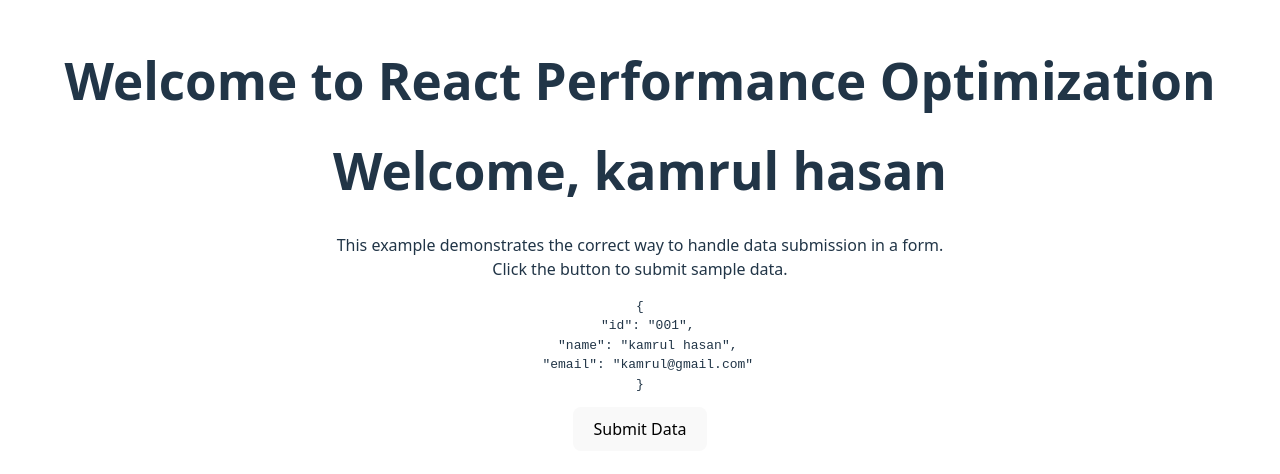
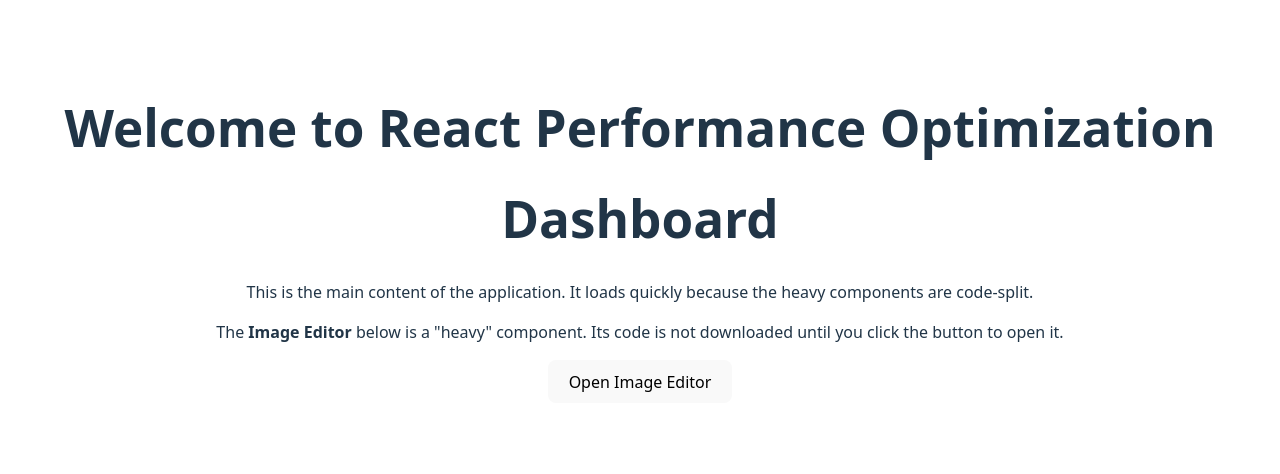
Before and after one commit to kamrulhasan2/React-Performance-Optimization, a React (Vite) app: page / in a window 1280 px wide. Shown: the part 166-640 px from the top of the page. Built offline with nearby package versions, Linux system fonts and the light colour scheme.

Commit message:
example of lazy loading

```diff
--- a/src/App.jsx
+++ b/src/App.jsx
@@ -5,6 +5,7 @@ import ParentComponent from './components/Example-2/ExampleOfUseCallback'
 import ProfileSwitcher from './components/Example-3/ProfileSwitcher'
 import SubmitForm from './components/Example-4/SubmitForm'
 import UserProfile from './components/Example-4/UserProfile'
+import Dashboard from './components/Example-5/Dashboard'
 
 function App() {
 
@@ -20,9 +21,9 @@ function App() {
 
 
          <ProfileSwitcher /> */}
-        <UserProfile firstName="kamrul" lastName="hasan" />
-        <SubmitForm />
-
+        {/* <UserProfile firstName="kamrul" lastName="hasan" />
+        <SubmitForm /> */}
+        <Dashboard />
       </div>
     </>
   )
--- /dev/null
+++ b/src/components/Example-5/Dashboard.jsx
@@ -0,0 +1,48 @@
+import React, { useState, Suspense, lazy } from 'react';
+
+// To better simulate a heavy component that takes time to load,
+// we can wrap the dynamic import in a promise that resolves after a delay.
+const HeavyImageEditor = lazy(() => {
+    console.log("Starting to load HeavyImageEditor...");
+    return new Promise(resolve => {
+        setTimeout(() => {
+            console.log("HeavyImageEditor loaded!");
+            resolve(import('./HeavyImageEditor'));
+        }, 1500);
+    });
+});
+
+// If you want to test without the delay, uncomment the line below
+// and comment out the above lazy import. Mainly this is we actually uesed lazy loading.
+
+// const HeavyImageEditor = lazy(() => import('./HeavyImageEditor'));
+
+
+const Dashboard = () => {
+    const [showEditor, setShowEditor] = useState(false);
+
+    return (
+        <div>
+            <h1>Dashboard</h1>
+            <p>This is the main content of the application. It loads quickly because the heavy components are code-split.</p>
+            <p>The <strong>Image Editor</strong> below is a "heavy" component. Its code is not downloaded until you click the button to open it.</p>
+
+            {!showEditor && (
+                <button onClick={() => setShowEditor(true)}>Open Image Editor</button>
+            )}
+
+            {showEditor && (
+                <Suspense fallback={
+                    <div style={{marginTop: '20px', padding: '20px', border: '1px dashed #ccc'}}>
+                        <h3>Loading Image Editor...</h3>
+                        <p>Please wait, the editor component is being downloaded from the server. (Simulated 1.5s delay)</p>
+                    </div>
+                }>
+                    <HeavyImageEditor />
+                </Suspense>
+            )}
+        </div>
+    );
+};
+
+export default Dashboard;
--- /dev/null
+++ b/src/components/Example-5/HeavyImageEditor.jsx
@@ -0,0 +1,35 @@
+
+const HeavyImageEditor = () => {
+  // This component is designed to simulate a "heavy" component.
+  // In a real application, it might contain many lines of code,
+  // large dependencies, or complex rendering logic.
+  return (
+    <div style={{ border: '2px solid #007bff', borderRadius: '5px', padding: '20px', marginTop: '20px', backgroundColor: '#f8f9fa' }}>
+      <h2>🖼️ Heavy Image Editor</h2>
+      <p>This component was <strong>lazy-loaded</strong>. If you check your browser's network tab, you'll see its JavaScript chunk was downloaded only when you clicked the "Open" button.</p>
+      <div style={{
+        width: '100%',
+        height: '300px',
+        backgroundColor: '#e9ecef',
+        border: '1px solid #ced4da',
+        display: 'flex',
+        justifyContent: 'center',
+        alignItems: 'center',
+        borderRadius: '5px',
+        color: '#6c757d'
+      }}>
+        <p>[Image Canvas Placeholder]</p>
+      </div>
+      <div style={{ marginTop: '15px', display: 'flex', gap: '10px', flexWrap: 'wrap' }}>
+        <button>Zoom In</button>
+        <button>Zoom Out</button>
+        <button>Crop</button>
+        <button>Rotate</button>
+        <button>Apply Grayscale Filter</button>
+        <button>Save Image</button>
+      </div>
+    </div>
+  );
+};
+
+export default HeavyImageEditor;
```
